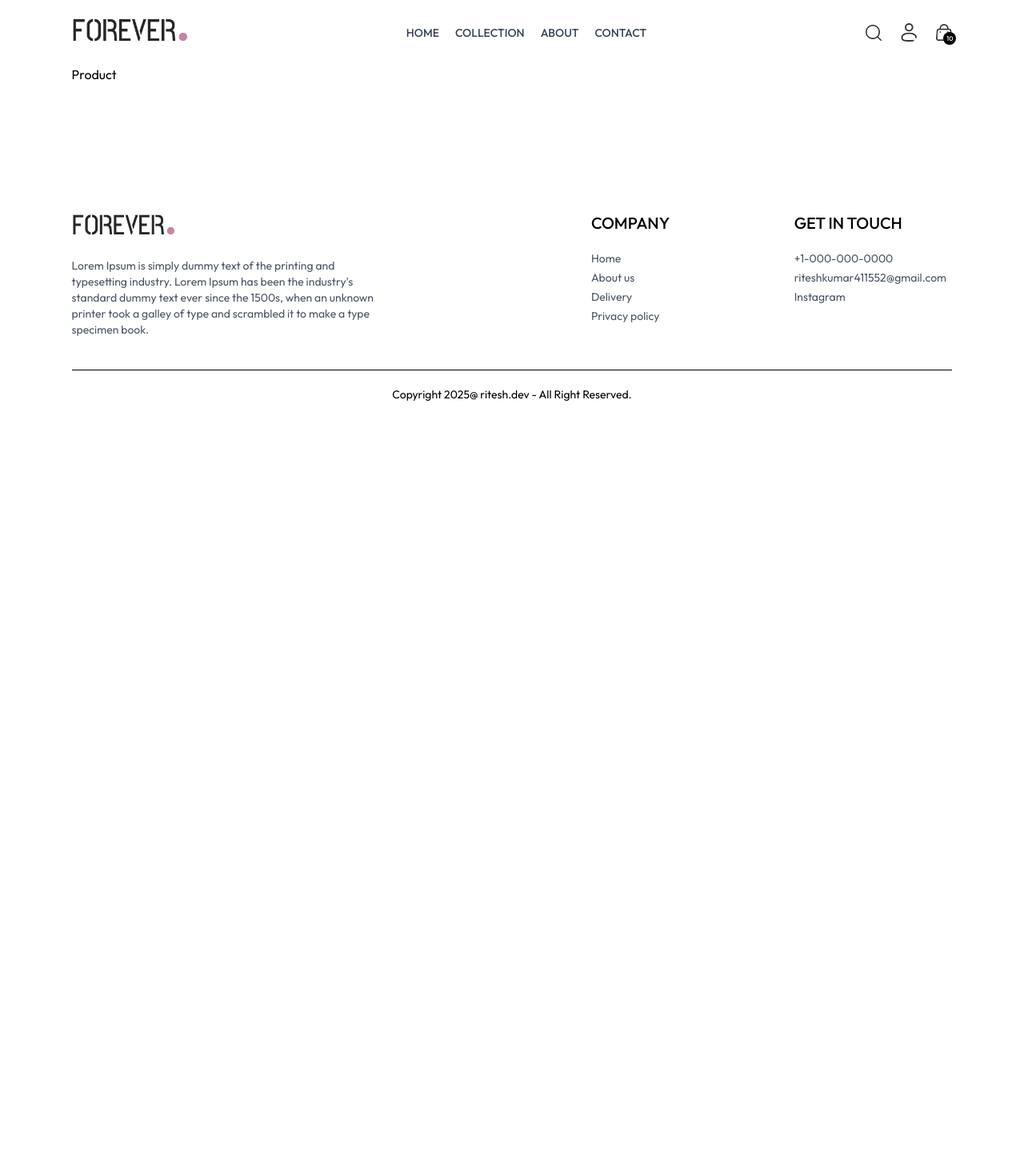
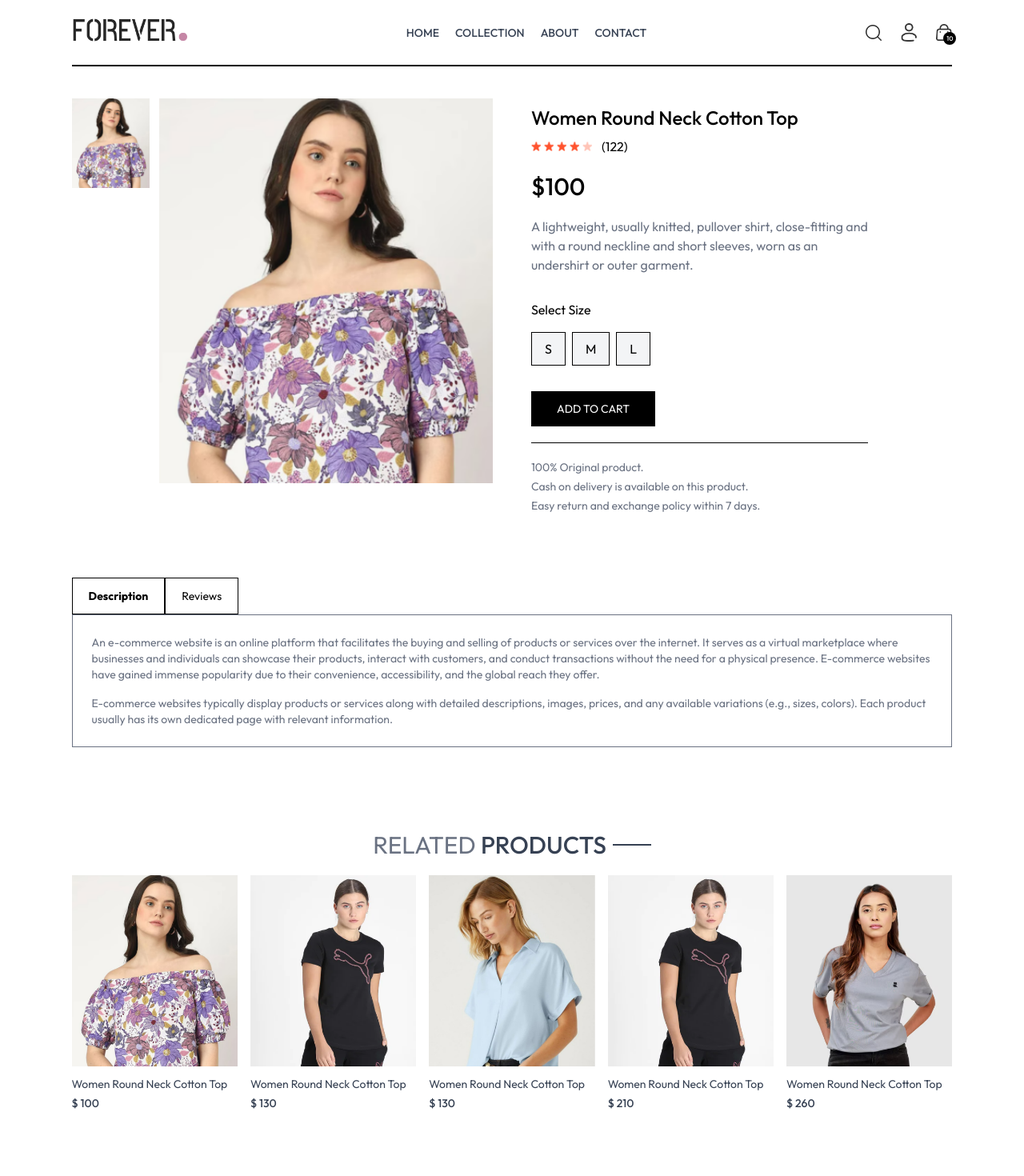
Before and after one commit to Ritesh9919/forever, a React (Vite) app in the folder frontend/: page /product/aaaaa in a window 1280 px wide. Shown: the top 1470 px of the page at 80% size. Before the commit the page ends 800 px from the top, so only its background shows below. Built offline with nearby package versions, Linux system fonts and the light colour scheme.

Commit message:
Add RelatedProducts component to display related items on product page

```diff
--- /dev/null
+++ b/frontend/src/components/RelatedProducts.jsx
@@ -0,0 +1,39 @@
+import React, { useContext, useEffect, useState } from "react";
+import { ShopContext } from "../context/ShopContext";
+import Title from "../components/Title";
+import ProductItem from "./ProductItem";
+const RelatedProducts = ({ category, subCategory }) => {
+  const { products } = useContext(ShopContext);
+  const [related, setRelated] = useState([]);
+
+  useEffect(() => {
+    if (products.length > 0) {
+      let productCopy = [...products];
+      productCopy = productCopy.filter((item) => category === item.category);
+      productCopy = productCopy.filter(
+        (item) => subCategory === item.subCategory
+      );
+      setRelated(productCopy.slice(0, 5));
+    }
+  }, [products]);
+  return (
+    <div className="my-24">
+      <div className="text-center text-3xl py-2">
+        <Title text1={"RELATED"} text2={"PRODUCTS"} />
+      </div>
+      <div className="grid grid-cols-2  sm:grid-cols-3 md:grid-cols-4 lg:grid-cols-5 gap-4 gap-y-6">
+        {related.map((product, index) => (
+          <ProductItem
+            key={index}
+            id={product._id}
+            name={product.name}
+            price={product.price}
+            image={product.image}
+          />
+        ))}
+      </div>
+    </div>
+  );
+};
+
+export default RelatedProducts;
--- a/frontend/src/pages/Product.jsx
+++ b/frontend/src/pages/Product.jsx
@@ -1,9 +1,129 @@
-import React from 'react'
+import { useContext, useEffect, useState } from "react";
+import { useParams } from "react-router-dom";
+import { ShopContext } from "../context/ShopContext";
+import { assets } from "../assets/assets";
+import RelatedProducts from "../components/relatedProducts";
 
 const Product = () => {
-  return (
-    <div>Product</div>
-  )
-}
+  const { productId } = useParams();
+  const { products, currency } = useContext(ShopContext);
+  const [productData, setProductData] = useState(false);
+  const [image, setImage] = useState("");
+  const [size, setSize] = useState("");
 
-export default Product
+  const fetchProductData = async () => {
+    products.map((item) => {
+      if (item._id === productId) {
+        setProductData(item);
+        setImage(item.image[0]);
+        return null;
+      }
+    });
+  };
+
+  useEffect(() => {
+    fetchProductData();
+  }, [productId, products]);
+  return productData ? (
+    <div className="border-t-2 pt-10 transition-opacity ease-in duration-500 opacity-100">
+      {/* product data */}
+      <div className="flex gap-12 sm:gap-12 flex-col sm:flex-row">
+        {/* product images */}
+        <div className="flex-1 flex flex-col-reverse gap-3 sm:flex-row">
+          <div className="flex sm:flex-col overflow-x-auto sm:overflow-y-scroll justify-between sm:justify-normal sm:w-[18.7%] w-full">
+            {productData.image.map((image, index) => (
+              <img
+                onClick={() => setImage(image)}
+                src={image}
+                alt=""
+                key={index}
+                className="w-[24%] sm:w-full sm:mb-3 cursor-pointer flex-shrink-0"
+              />
+            ))}
+          </div>
+          <div className="w-full sm:w-[80%]">
+            <img className="w-full h-auto" src={image} alt="" />
+          </div>
+        </div>
+        {/* product info */}
+        <div className="flex-1">
+          <h1 className="font-medium text-2xl mt-2">{productData.name}</h1>
+          <div className="flex items-center gap-1 mt-2">
+            <img src={assets.star_icon} alt="" className="w-3" />
+            <img src={assets.star_icon} alt="" className="w-3" />
+            <img src={assets.star_icon} alt="" className="w-3" />
+            <img src={assets.star_icon} alt="" className="w-3" />
+            <img src={assets.star_dull_icon} alt="" className="w-3" />
+            <p className="pl-2">(122)</p>
+          </div>
+          <p className="mt-5 text-3xl font-medium">
+            {currency}
+            {productData.price}
+          </p>
+          <p className="mt-5 text-gray-500 md:w-4/5">
+            {productData.description}
+          </p>
+          <div className="flex flex-col gap-4 my-8">
+            <p>Select Size</p>
+            <div className="flex gap-2">
+              {productData.sizes.map((item, index) => (
+                <button
+                  onClick={() => setSize(item)}
+                  key={index}
+                  className={`border py-2 px-4 bg-gray-100 ${
+                    item === size ? "border-orange-500" : ""
+                  }`}
+                >
+                  {item}
+                </button>
+              ))}
+            </div>
+          </div>
+          <button className="bg-black text-white px-8 py-3 text-sm active:bg-gray-700">
+            ADD TO CART
+          </button>
+          <hr className="mt-5 sm:w-4/5" />
+          <div className="text-sm text-gray-500 mt-5 flex flex-col gap-1">
+            <p>100% Original product.</p>
+            <p>Cash on delivery is available on this product.</p>
+            <p>Easy return and exchange policy within 7 days.</p>
+          </div>
+        </div>
+      </div>
+      {/* decription and review section */}
+
+      <div className="mt-20">
+        <div className="flex">
+          <b className="border px-5 py-3 text-sm">Description</b>
+          <p className="border px-5 py-3 text-sm">Reviews</p>
+        </div>
+        <div className="flex flex-col gap-4 border px-6 py-6 text-sm text-gray-500">
+          <p>
+            An e-commerce website is an online platform that facilitates the
+            buying and selling of products or services over the internet. It
+            serves as a virtual marketplace where businesses and individuals can
+            showcase their products, interact with customers, and conduct
+            transactions without the need for a physical presence. E-commerce
+            websites have gained immense popularity due to their convenience,
+            accessibility, and the global reach they offer.
+          </p>
+          <p>
+            E-commerce websites typically display products or services along
+            with detailed descriptions, images, prices, and any available
+            variations (e.g., sizes, colors). Each product usually has its own
+            dedicated page with relevant information.
+          </p>
+        </div>
+      </div>
+      {/* display related products */}
+      <RelatedProducts
+        category={productData.category}
+        subCategory={productData.subCategory}
+      />
+    </div>
+  ) : (
+    <div className="opacity-0"></div>
+  );
+};
+
+export default Product;
```
